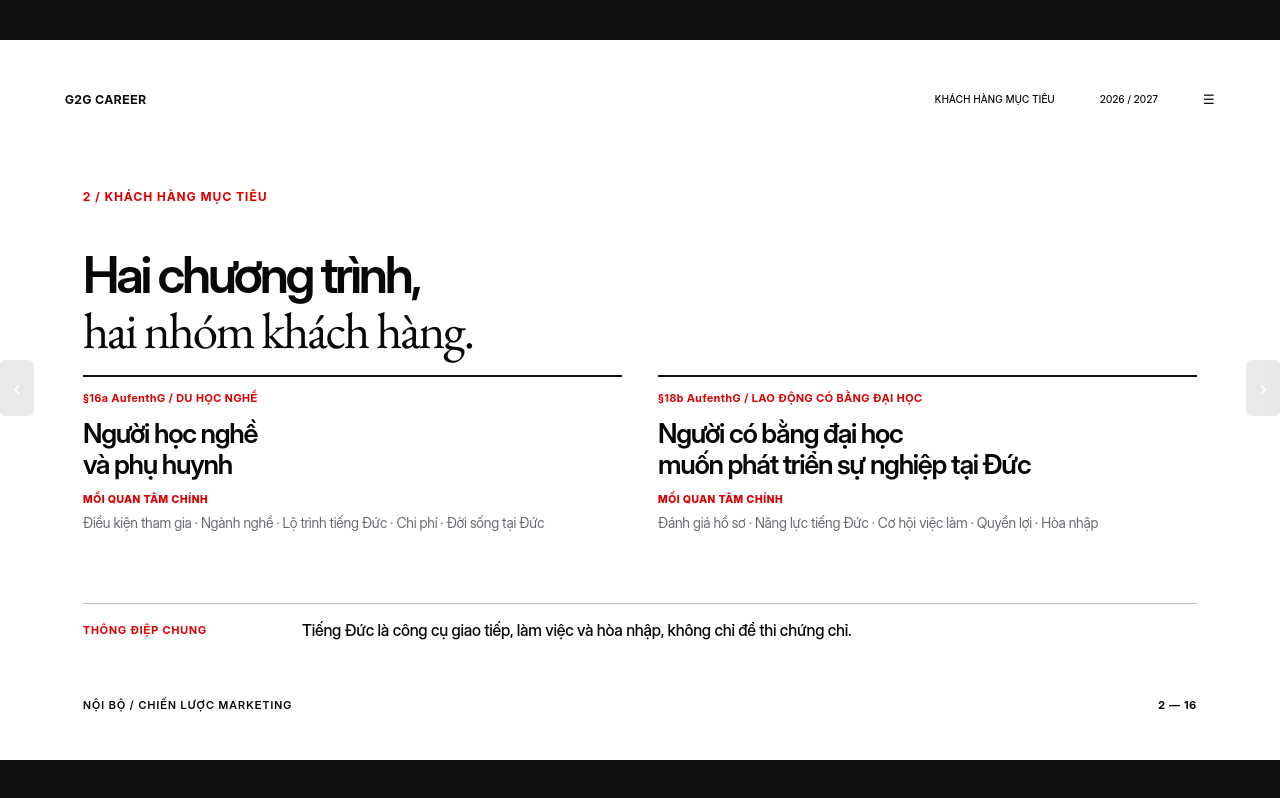
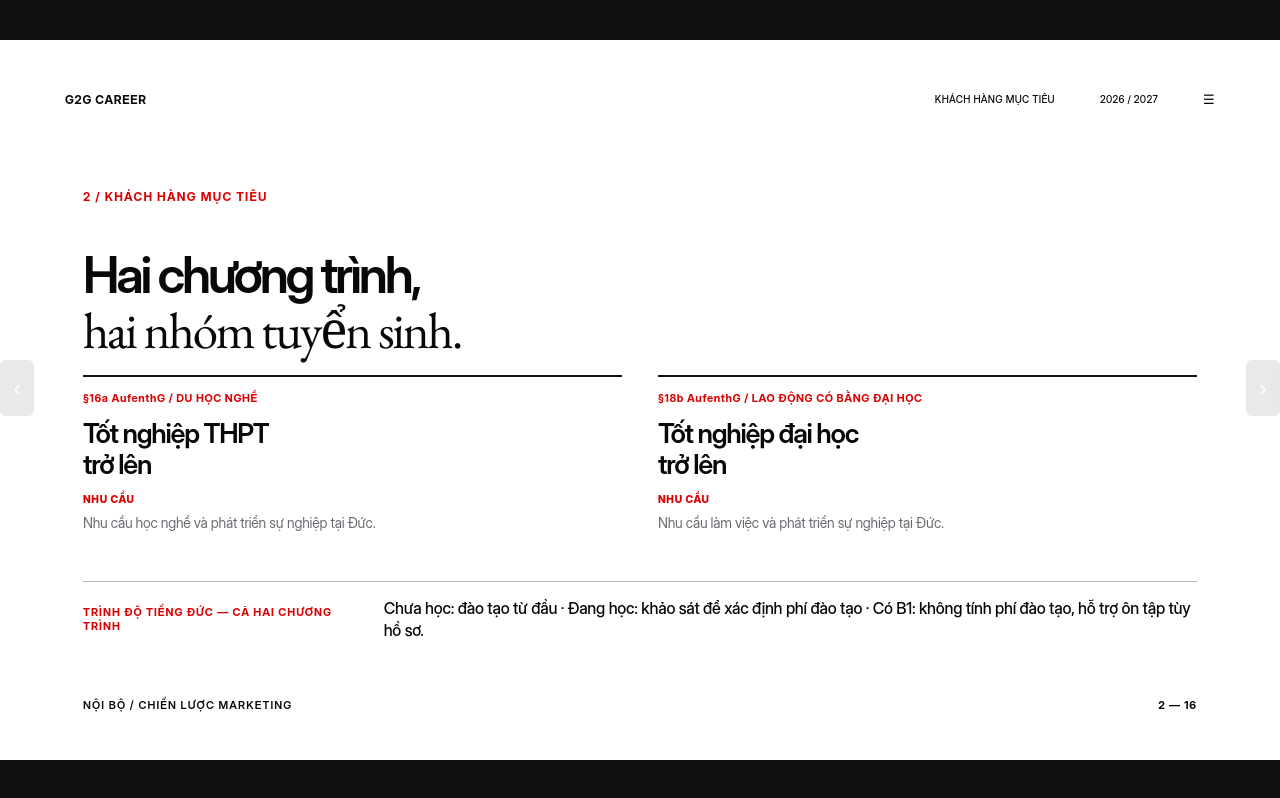
Before and after one commit to logen007/g2g-marketing-slides, a plain HTML site: page index.html in a window 1280 px wide. Both pictures are taken after a click on the button "Trang tiếp theo". Drawn offline with nearby package versions, Linux system fonts and the light colour scheme.

Commit message:
Align target audience slide with 16a and 18b admission criteria

```diff
--- a/index.html
+++ b/index.html
@@ -893,7 +893,7 @@ html,body{width:100%;height:100%;min-height:100%;overflow:hidden;background:#101
 <div class="masthead"><h1><span data-edit="cover-line1">Kế hoạch</span><span data-edit="cover-line2">Digital Marketing</span><span data-edit="cover-line3">G2G Career</span></h1><div class="deck-sub" data-edit="cover-sub">Bộ máy · Nội dung · Quảng cáo · Hiệu quả tuyển sinh</div></div>
 <div class="bottomline"><span data-edit="cover-foot1"></span><span data-edit="cover-foot2">G2G CAREER  —  19.11.2026</span></div>
 </article>
-<article class="slide editorial light" data-slide="1" data-name="AUDIENCE STRATEGY"><div class="tiny-top"><span data-edit="h9-brand">G2G CAREER</span><span class="right"><span data-edit="h9-tag">KHÁCH HÀNG MỤC TIÊU</span><span data-edit="h9-date">2026 / 2027</span><span class="menu-lines">☰</span></span></div><div class="kicker" data-edit="s9-k">2 / KHÁCH HÀNG MỤC TIÊU</div><h2 class="mid-heading" data-edit="s9-title">Hai chương trình,<br><em>hai nhóm khách hàng.</em></h2><div class="audience-pair"><div><div class="aud-label" data-edit="s9-a">§16a AufenthG / DU HỌC NGHỀ</div><h3 data-edit="s9-ah">Người học nghề<br>và phụ huynh</h3><div class="aud-concern">MỐI QUAN TÂM CHÍNH</div><p data-edit="s9-ap">Điều kiện tham gia · Ngành nghề · Lộ trình tiếng Đức · Chi phí · Đời sống tại Đức</p></div><div><div class="aud-label" data-edit="s9-b">§18b AufenthG / LAO ĐỘNG CÓ BẰNG ĐẠI HỌC</div><h3 data-edit="s9-bh">Người có bằng đại học<br>muốn phát triển sự nghiệp tại Đức</h3><div class="aud-concern">MỐI QUAN TÂM CHÍNH</div><p data-edit="s9-bp">Đánh giá hồ sơ · Năng lực tiếng Đức · Cơ hội việc làm · Quyền lợi · Hòa nhập</p></div></div><div class="aud-common"><b data-edit="s9-common-label">THÔNG ĐIỆP CHUNG</b><span data-edit="s9-common">Tiếng Đức là công cụ giao tiếp, làm việc và hòa nhập, không chỉ để thi chứng chỉ.</span></div><div class="page-tag" data-edit="f9-name">NỘI BỘ / CHIẾN LƯỢC MARKETING</div><div class="page-no">2 — 16</div></article>
+<article class="slide editorial light" data-slide="1" data-name="AUDIENCE STRATEGY"><div class="tiny-top"><span data-edit="h9-brand">G2G CAREER</span><span class="right"><span data-edit="h9-tag">KHÁCH HÀNG MỤC TIÊU</span><span data-edit="h9-date">2026 / 2027</span><span class="menu-lines">☰</span></span></div><div class="kicker" data-edit="s9-k">2 / KHÁCH HÀNG MỤC TIÊU</div><h2 class="mid-heading" data-edit="s9-title">Hai chương trình,<br><em>hai nhóm tuyển sinh.</em></h2><div class="audience-pair"><div><div class="aud-label" data-edit="s9-a">§16a AufenthG / DU HỌC NGHỀ</div><h3 data-edit="s9-ah">Tốt nghiệp THPT<br>trở lên</h3><div class="aud-concern">NHU CẦU</div><p data-edit="s9-ap">Nhu cầu học nghề và phát triển sự nghiệp tại Đức.</p></div><div><div class="aud-label" data-edit="s9-b">§18b AufenthG / LAO ĐỘNG CÓ BẰNG ĐẠI HỌC</div><h3 data-edit="s9-bh">Tốt nghiệp đại học<br>trở lên</h3><div class="aud-concern">NHU CẦU</div><p data-edit="s9-bp">Nhu cầu làm việc và phát triển sự nghiệp tại Đức.</p></div></div><div class="aud-common"><b data-edit="s9-common-label">TRÌNH ĐỘ TIẾNG ĐỨC — CẢ HAI CHƯƠNG TRÌNH</b><span data-edit="s9-common">Chưa học: đào tạo từ đầu · Đang học: khảo sát để xác định phí đào tạo · Có B1: không tính phí đào tạo, hỗ trợ ôn tập tùy hồ sơ.</span></div><div class="page-tag" data-edit="f9-name">NỘI BỘ / CHIẾN LƯỢC MARKETING</div><div class="page-no">2 — 16</div></article>
 <article class="slide editorial light persona10" data-slide="2" data-name="CHÂN DUNG KHÁCH HÀNG & NỖI ĐAU">
   <div class="tiny-top"><span>G2G CAREER</span><span class="right"><span>CHÂN DUNG KHÁCH HÀNG</span><span>2026 / 2027</span><span class="menu-lines">☰</span></span></div>
   <div class="persona-heading"><div class="kicker">3 / CHÂN DUNG &amp; NỖI ĐAU</div><h2>Ai đang cân nhắc G2G?<br><em>Điều gì khiến họ do dự?</em></h2></div>
```
